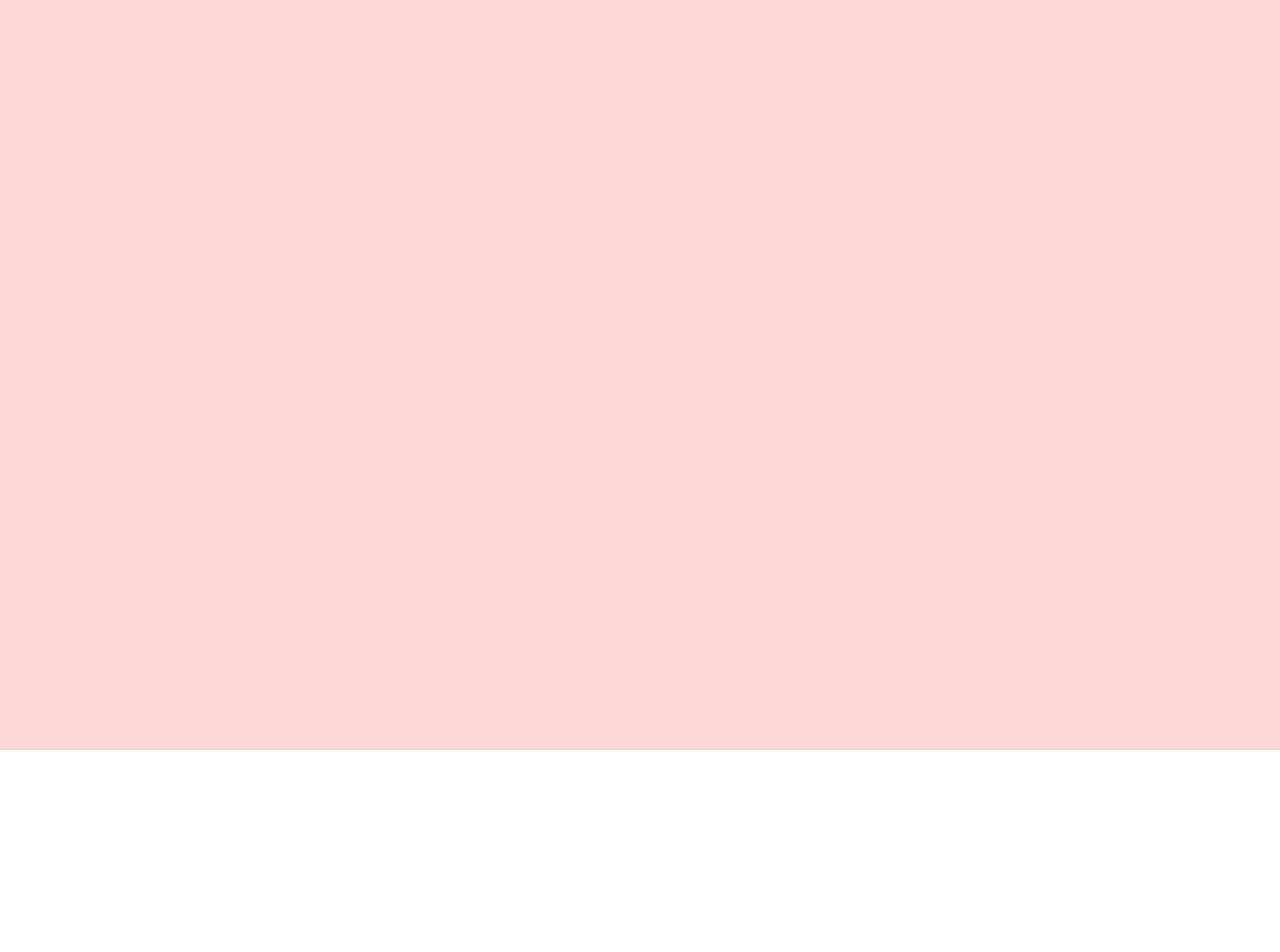
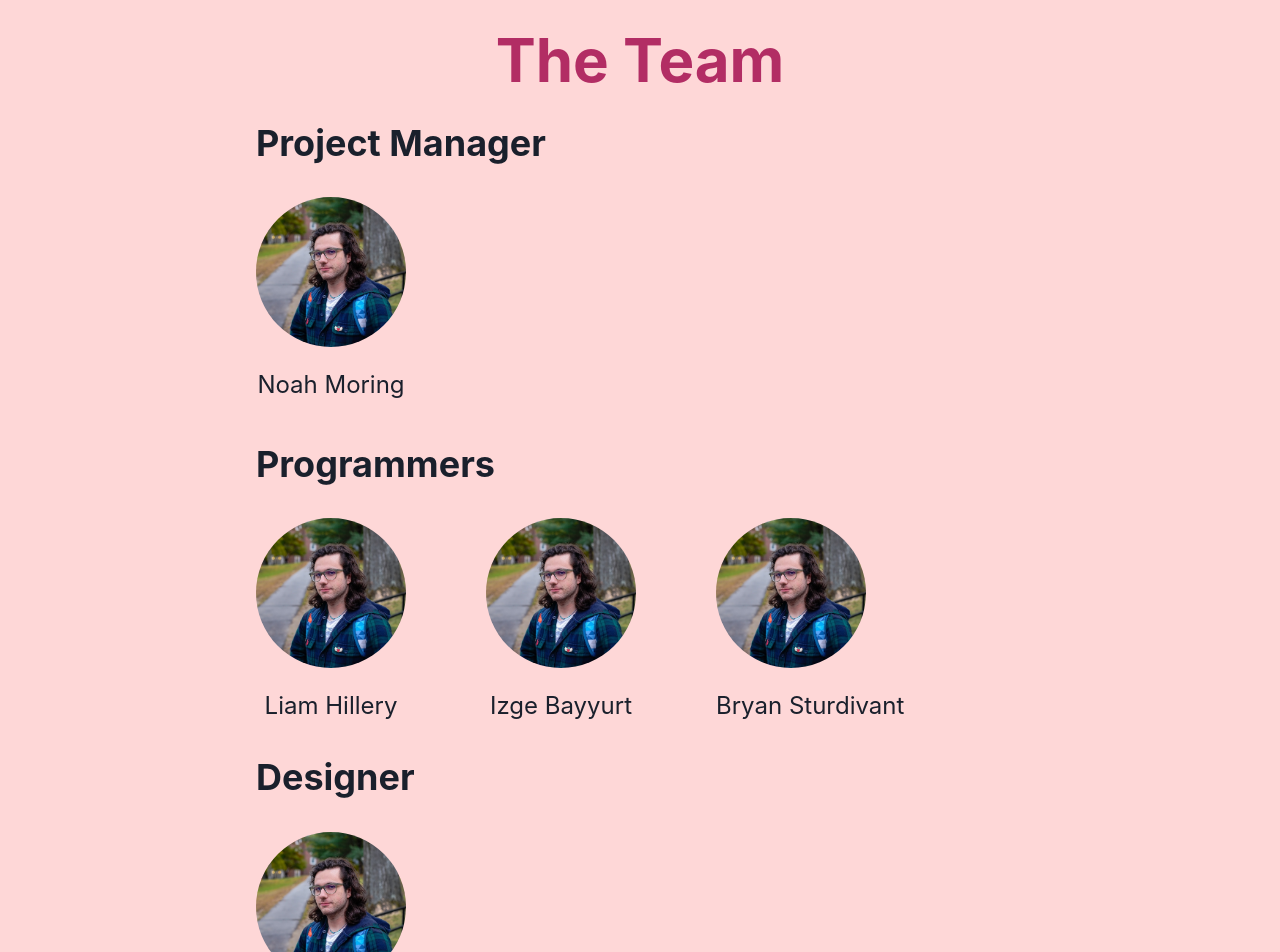
Before and after one commit to COS420-Fall24/Team-F, a React (Create React App) app: page /about in a window 1280 px wide. Shown: the part 140-1092 px from the top of the page. Before the commit the page ends 890 px from the top, so only its background shows below. Built offline with nearby package versions, Linux system fonts and the light colour scheme.

Commit message:
Designed home & about pages

```diff
--- a/src/About.tsx
+++ b/src/About.tsx
@@ -1,9 +1,96 @@
 import React from "react";
 import { ChakraProvider } from "@chakra-ui/react";
+import { Flex, Text, SimpleGrid, Box } from "@chakra-ui/react";
+import { Wrap, Spacer } from "@chakra-ui/react";
+import { Image, Heading } from "@chakra-ui/react";
 import "./style/App.css";
 
 function About(): React.JSX.Element {
-    return <ChakraProvider></ChakraProvider>;
+    return (
+        <ChakraProvider>
+            <Box paddingTop="12" paddingRight="20%" paddingLeft="20%">
+                <Flex
+                    w="100%"
+                    marginTop="8"
+                    marginBottom="8"
+                    justifyContent="center"
+                >
+                    <Heading color="#b22d64" size="3xl">
+                        The Team
+                    </Heading>
+                </Flex>
+                <Flex w="100%" marginBottom="8">
+                    <Heading> Project Manager </Heading>
+                </Flex>
+                <Box width="max">
+                    <Image
+                        // eslint-disable-next-line @typescript-eslint/no-unsafe-assignment
+                        src={require("./images/izge.jpg")}
+                        borderRadius="full"
+                        boxSize="150px"
+                    />
+                    <Text marginTop="5" fontSize="2xl" textAlign="center">
+                        Noah Moring
+                    </Text>
+                </Box>
+                <Flex w="100%" marginBottom="8" marginTop="10">
+                    <Heading> Programmers </Heading>
+                </Flex>
+                <Wrap spacing="10" justify="stretch">
+                    <Box marginRight="10">
+                        <Image
+                            // eslint-disable-next-line @typescript-eslint/no-unsafe-assignment
+                            src={require("./images/izge.jpg")}
+                            borderRadius="full"
+                            boxSize="150px"
+                        />
+                        <Text marginTop="5" fontSize="2xl" align="center">
+                            Liam Hillery
+                        </Text>
+                    </Box>
+                    <Box marginRight="10">
+                        <Image
+                            // eslint-disable-next-line @typescript-eslint/no-unsafe-assignment
+                            src={require("./images/izge.jpg")}
+                            borderRadius="full"
+                            boxSize="150px"
+                        />
+                        <Text marginTop="5" fontSize="2xl" align="center">
+                            Izge Bayyurt
+                        </Text>
+                    </Box>
+                    <Box marginRight="10">
+                        <Image
+                            // eslint-disable-next-line @typescript-eslint/no-unsafe-assignment
+                            src={require("./images/izge.jpg")}
+                            borderRadius="full"
+                            boxSize="150px"
+                        />
+                        <Text marginTop="5" fontSize="2xl" align="center">
+                            Bryan Sturdivant
+                        </Text>
+                    </Box>
+                </Wrap>
+                <Flex w="100%" marginBottom="8" marginTop="8">
+                    <Heading> Designer </Heading>
+                </Flex>
+                <Wrap spacing="40">
+                    <Box>
+                        <Image
+                            // eslint-disable-next-line @typescript-eslint/no-unsafe-assignment
+                            src={require("./images/izge.jpg")}
+                            borderRadius="full"
+                            boxSize="150px"
+                        />
+                        <Text marginTop="5" fontSize="2xl" align="center">
+                            Aiden McGlauflin
+                        </Text>
+                    </Box>
+                </Wrap>
+            </Box>
+            <Flex paddingTop="12" paddingRight="25%" paddingLeft="25%"></Flex>
+        </ChakraProvider>
+    );
 }
 
 export default About;
--- a/src/App.tsx
+++ b/src/App.tsx
@@ -11,9 +11,9 @@ function App(): React.JSX.Element {
         <ChakraProvider>
             <Router>
                 <Navbar />
-                <Box height="100vh" bgColor="red.100">
+                <Box minH="100vh" bgColor="red.100">
                     <Routes>
-                        <Route path="/" element={<Home />} />
+                        <Route path="/home" element={<Home />} />
                         <Route path="/about" element={<About />} />
                     </Routes>
                 </Box>
--- a/src/Home.tsx
+++ b/src/Home.tsx
@@ -1,8 +1,25 @@
 import React from "react";
-import { ChakraProvider } from "@chakra-ui/react";
+import { ChakraProvider, Flex, Text, Heading, Box } from "@chakra-ui/react";
 
 const Home = () => {
-    return <ChakraProvider></ChakraProvider>;
+    return (
+        <ChakraProvider>
+            <Box paddingTop="12" paddingRight="20%" paddingLeft="20%">
+                <Flex w="100%" marginBottom="8" marginTop="10">
+                    <Heading> What is VibeCheque? </Heading>
+                </Flex>
+                <Text color="#202020" fontSize="xl">
+                    VibeCheque is a Discord bot designed to address the
+                    challenges of emotional miscommunication in text-based
+                    conversations by leveraging artificial intelligence to
+                    analyze and convey the emotional tone of messages. The
+                    AI-powered Discord bot utilizes natural language processing
+                    and generative AI to bridge the gap between intended and
+                    perceived emotions in text-based interactions.
+                </Text>
+            </Box>
+        </ChakraProvider>
+    );
 };
 
 export default Home;
--- a/src/Navbar.tsx
+++ b/src/Navbar.tsx
@@ -24,7 +24,7 @@ function Navbar() {
                     >
                         VibeCheque
                     </Text>
-                    <Link href="/">Home</Link>
+                    <Link href="/home">Home</Link>
                     <Link href="/about">About</Link>
                     <Spacer />
                     <Link marginRight="3vw">Download</Link>
```
Also changed, not shown: src/images/izge.jpg (added).
